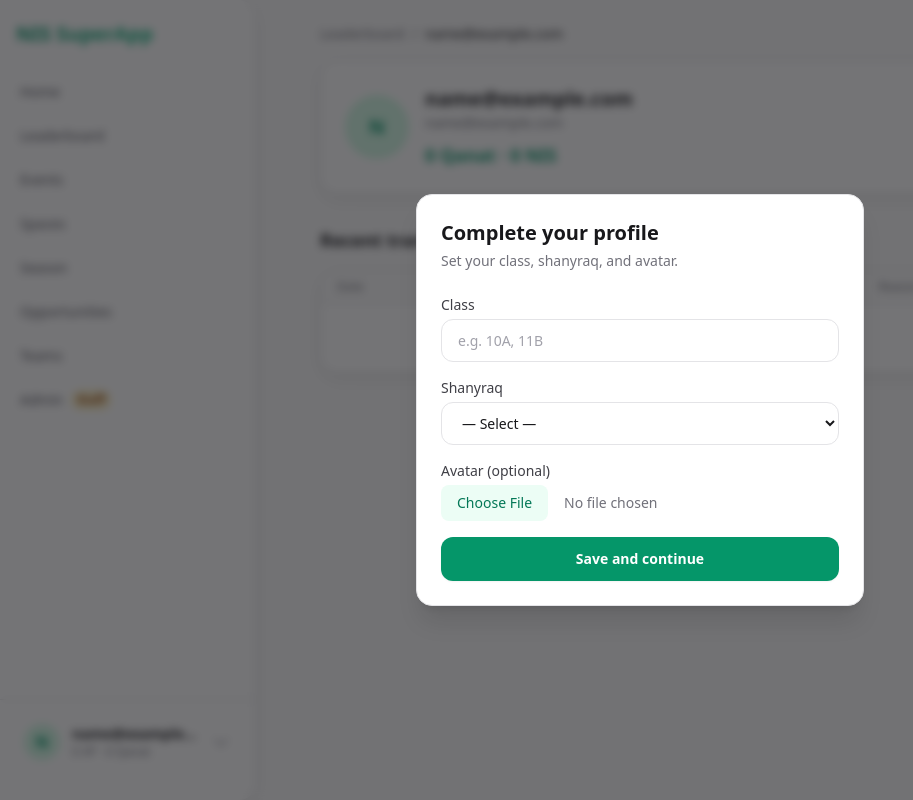
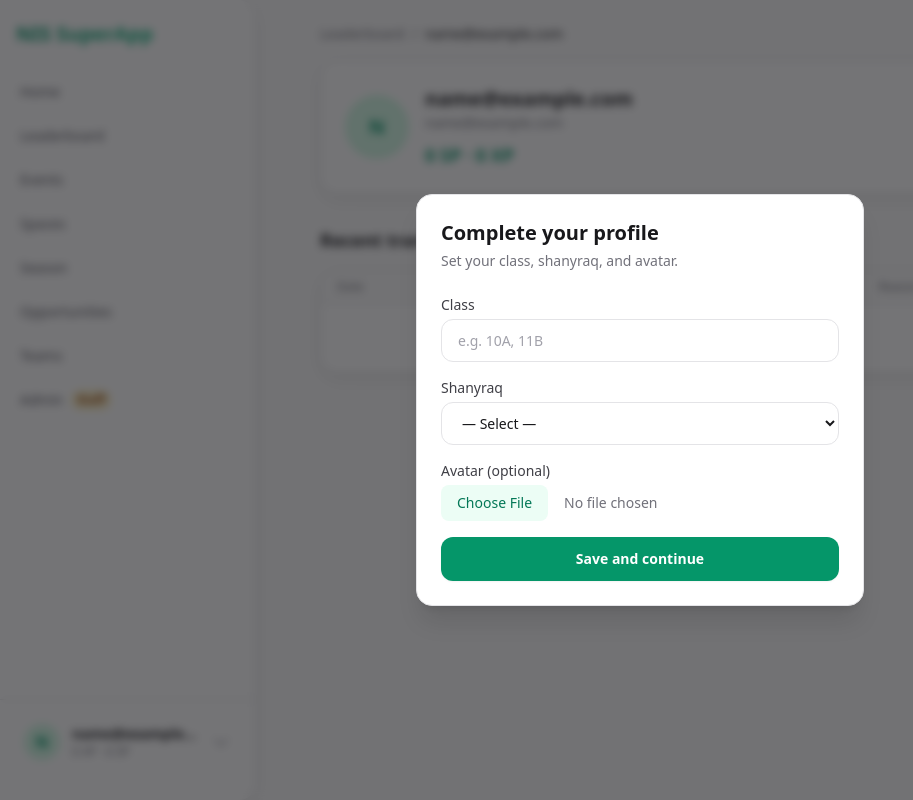
Before and after one commit to dracs9/NIS_SuperApp, a Django app: page /shanyraq/user/1/contribution/ in a window 1280 px wide. Shown: the whole page, without its empty margins (0-913 px from the left). Run offline with Django 5.2, Linux system fonts and the light colour scheme; the visitor is signed in with stand-in values (Sample User, id 1); data comes from the database, SQL or seed files in the repository; data that the repository does not hold is empty; some libraries are stand-ins or nearby versions.

Commit message:
Update terminology for points: Replace 'Qanat' with 'Shanyraq Points' and clarify 'NIS Points' as 'Experience Points' across various templates.

```diff
--- a/templates/accounts/profile.html
+++ b/templates/accounts/profile.html
@@ -38,11 +38,11 @@
             <dd class="mt-1 text-sm font-semibold text-zinc-900 dark:text-zinc-100">{{ profile.shanyraq.name|default:'—' }}</dd>
           </div>
           <div class="rounded-xl bg-zinc-50 dark:bg-zinc-700/50 px-4 py-3">
-            <dt class="text-sm font-medium text-zinc-500 dark:text-zinc-400">NIS Points (XP)</dt>
+            <dt class="text-sm font-medium text-zinc-500 dark:text-zinc-400">Experience Points (XP)</dt>
             <dd class="mt-1 text-lg font-semibold text-emerald-600 dark:text-emerald-400">{{ profile.NIS_points }}</dd>
           </div>
           <div class="rounded-xl bg-zinc-50 dark:bg-zinc-700/50 px-4 py-3">
-            <dt class="text-sm font-medium text-zinc-500 dark:text-zinc-400">Qanat</dt>
+            <dt class="text-sm font-medium text-zinc-500 dark:text-zinc-400">Shanyraq Points (SP)</dt>
             <dd class="mt-1 text-lg font-semibold text-emerald-600 dark:text-emerald-400">{{ profile.shanyraq_points }}</dd>
           </div>
           <div class="rounded-xl bg-zinc-50 dark:bg-zinc-700/50 px-4 py-3 sm:col-span-2">
--- a/templates/base.html
+++ b/templates/base.html
@@ -103,7 +103,7 @@
               {% endif %}
               <div class="flex-1 min-w-0">
                 <p class="text-sm font-semibold text-zinc-900 truncate dark:text-zinc-100">{{ user_profile.display_name|default:user.email }}</p>
-                <p class="text-xs text-zinc-500 truncate dark:text-zinc-400">{{ nis_points }} XP · {{ shanyraq_points }} Qanat</p>
+                <p class="text-xs text-zinc-500 truncate dark:text-zinc-400">{{ nis_points }} XP · {{ shanyraq_points }} SP</p>
               </div>
               <svg class="h-5 w-5 text-zinc-400" fill="none" stroke="currentColor" viewBox="0 0 24 24"><path stroke-linecap="round" stroke-linejoin="round" stroke-width="2" d="M19 9l-7 7-7-7"/></svg>
             </button>
@@ -159,7 +159,7 @@
           <div class="border-t border-zinc-200 p-4 dark:border-zinc-700">
             {% if user.is_authenticated %}
             <p class="text-sm font-semibold text-zinc-900 dark:text-zinc-100">{{ user_profile.display_name|default:user.email }}</p>
-            <p class="text-xs text-zinc-500 dark:text-zinc-400">{{ nis_points }} XP · {{ shanyraq_points }} Qanat</p>
+            <p class="text-xs text-zinc-500 dark:text-zinc-400">{{ nis_points }} XP · {{ shanyraq_points }} SP</p>
             <a href="{% url 'account_logout' %}" class="mt-2 block text-sm font-medium text-red-600 dark:text-red-400">Sign out</a>
             {% else %}
             <a href="{% url 'account_login' %}" class="block rounded-xl bg-emerald-600 py-2.5 text-center text-sm font-semibold text-white">Sign in</a>
--- a/templates/core/home.html
+++ b/templates/core/home.html
@@ -168,7 +168,7 @@
           <div class="overflow-x-auto">
             <div class="flex gap-4 p-6 min-w-full" x-data="{ scrollPos: 0 }">
               {% for student in weekly_hall_of_fame %}
-              <a href="{% url 'accounts:profile' student.user.id %}" class="flex-shrink-0 w-32">
+              <a href="{% url 'accounts:profile_by_id' student.user.id %}" class="flex-shrink-0 w-32">
                 <div class="card p-3 text-center hover:shadow-md transition-shadow">
                   {% if student.user.profile.avatar %}
                   <img src="{{ student.user.profile.avatar.url }}" alt="{{ student.user.profile.display_name }}" class="w-12 h-12 rounded-full object-cover mx-auto mb-2">
--- a/templates/shanyraq/leaderboard.html
+++ b/templates/shanyraq/leaderboard.html
@@ -5,7 +5,7 @@
 {% block content %}
 <div class="mx-auto max-w-4xl">
   <h1 class="text-2xl sm:text-3xl font-bold text-zinc-900 dark:text-zinc-100">Leaderboard</h1>
-  <p class="mt-1 text-sm text-zinc-500 dark:text-zinc-400">Top shanyraqs and students by Qanat points</p>
+  <p class="mt-1 text-sm text-zinc-500 dark:text-zinc-400">Top shanyraqs and students by Shanyraq Points</p>
 
   <div class="mt-8 grid gap-8 lg:grid-cols-2">
     <section class="rounded-2xl border border-zinc-200 bg-white shadow-soft dark:border-zinc-700 dark:bg-zinc-800 overflow-hidden">
--- a/templates/shanyraq/user_contribution.html
+++ b/templates/shanyraq/user_contribution.html
@@ -18,7 +18,7 @@
     <div>
       <h1 class="text-xl font-bold text-zinc-900 dark:text-zinc-100">{{ profile.display_name }}</h1>
       <p class="text-sm text-zinc-500 dark:text-zinc-400">{{ profile_user.email }}</p>
-      <p class="mt-2 text-lg font-semibold text-emerald-600 dark:text-emerald-400">{{ profile.shanyraq_points }} Qanat · {{ profile.NIS_points }} NIS</p>
+      <p class="mt-2 text-lg font-semibold text-emerald-600 dark:text-emerald-400">{{ profile.shanyraq_points }} SP · {{ profile.NIS_points }} XP</p>
     </div>
   </div>
 
```
